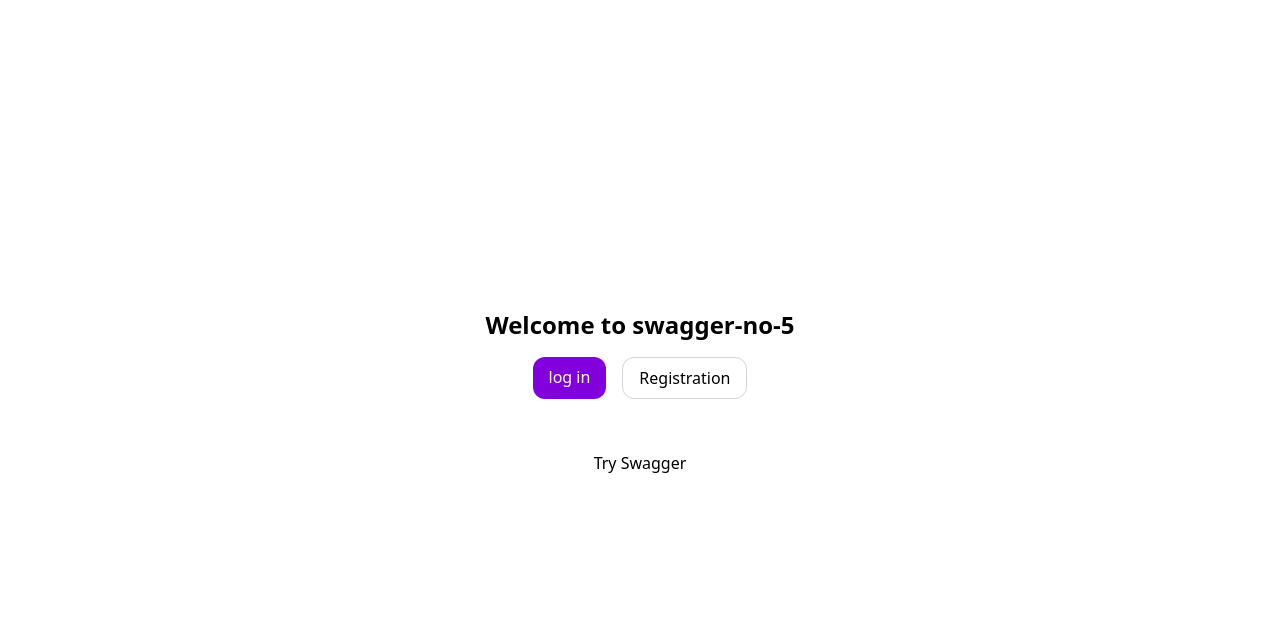
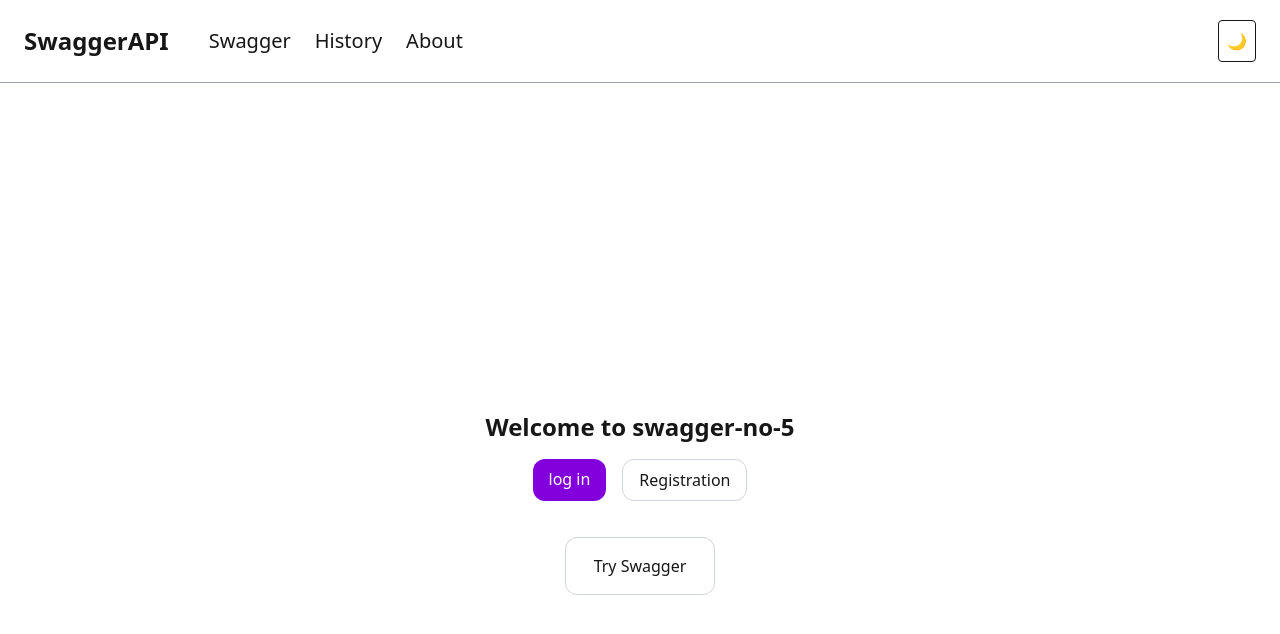
Before and after one commit to NataliItaly/swagger-editor, a Next.js app: page / in a window 1280 px wide. Shown: the top 634 px of the page. Built offline with nearby package versions, Linux system fonts and the light colour scheme.

Commit message:
feat: add header component

```diff
--- a/app/globals.css
+++ b/app/globals.css
@@ -1,3 +1,22 @@
 @import 'tailwindcss';
+/* @custom-variant dark (&:where(.dark, .dark *)); */
 
-@custom-variant dark (&:where(.dark, .dark *));
+:root {
+  --background: #ffffff;
+  --foreground: #171717;
+}
+
+html.dark {
+  --background: #111827;
+  --foreground: #f9fafb;
+}
+
+body {
+  background: var(--background);
+  color: var(--foreground);
+}
+
+html.dark .workplace {
+  background-color: #111827;
+  color: white;
+}
--- a/app/layout.tsx
+++ b/app/layout.tsx
@@ -1,6 +1,7 @@
 import type { Metadata } from 'next';
 import './globals.css';
 import { ThemeProvider } from '@/providers/theme-provider';
+import Header from '@/components/Header/Header';
 
 export const metadata: Metadata = {
   title: 'swagger-no-5',
@@ -15,7 +16,8 @@ export default function RootLayout({
     <html lang="en" suppressHydrationWarning>
       <body>
         <ThemeProvider attribute="class" defaultTheme="system" enableSystem>
-          {children}
+          <Header />
+          <main className="py-5">{children}</main>
         </ThemeProvider>
       </body>
     </html>
--- a/app/page.tsx
+++ b/app/page.tsx
@@ -19,7 +19,10 @@ export default function HomePage() {
         </Link>
       </div>
       <div className="flex justify-center mt-5">
-        <Link className="py-4 px-7" href="/swagger">
+        <Link
+          className="py-4 px-7 border rounded-xl border-gray-300 cursor-pointer"
+          href="/swagger"
+        >
           Try Swagger
         </Link>
       </div>
--- a/app/swagger/page.tsx
+++ b/app/swagger/page.tsx
@@ -9,8 +9,10 @@ export default function SwaggerWorkspace() {
   const [parsedSchema, setParsedSchema] = useState<SwaggerSchema | null>(null);
   return (
     <div className="py-7 overflow-hidden">
-      <h2 className="w-full text-center">Swagger Workplace</h2>
-      <div className="flex flex-col justify-center lg:flex-row w-full gap-6 p-5 bg-white text-gray-900 dark:text-white dark:bg-gray-800">
+      <h2 className="w-full text-xl font-bold text-center mb-4">
+        Swagger Workplace
+      </h2>
+      <div className="flex flex-col justify-center lg:flex-row w-full gap-6 p-5 bg-white text-gray-900">
         <SwaggerEditor schema={parsedSchema} onSchemaChange={setParsedSchema} />
         <SwaggerViewer schema={parsedSchema} />
       </div>
--- /dev/null
+++ b/components/About/About.tsx
@@ -0,0 +1,7 @@
+export default function About() {
+  return (
+    <div>
+      <h1>About Our Team</h1>
+    </div>
+  );
+}
--- /dev/null
+++ b/components/Header/Header.tsx
@@ -0,0 +1,26 @@
+import ThemeToggle from '../ThemeToggle/ThemeToggle';
+import Link from 'next/link';
+
+export default function Header() {
+  return (
+    <header className="flex justify-between gap-6 items-center px-6 py-5 border-b border-gray-400 ">
+      <nav className="flex gap-10 items-center">
+        <div className="text-2xl font-bold">
+          <span>Swagger</span>API
+        </div>
+        <ul className="flex items-center gap-6 text-xl">
+          <li>
+            <Link href="/swagger">Swagger</Link>
+          </li>
+          <li>
+            <Link href="/history">History</Link>
+          </li>
+          <li>
+            <Link href="/about">About</Link>
+          </li>
+        </ul>
+      </nav>
+      <ThemeToggle />
+    </header>
+  );
+}
--- /dev/null
+++ b/components/History/History.tsx
@@ -0,0 +1,7 @@
+export default function History() {
+  return (
+    <div>
+      <h1>History and Analytics</h1>
+    </div>
+  );
+}
--- a/components/SwaggerWorkspace/SwaggerEditor/SwaggerEditor.tsx
+++ b/components/SwaggerWorkspace/SwaggerEditor/SwaggerEditor.tsx
@@ -180,9 +180,6 @@ export default function SwaggerEditor({
 
   return (
     <div className="flex-1 lg:flex-1/2 lg:max-w-1/2">
-      <div className="bg-red-600 dark:bg-black text-black dark:text-white p-8">
-        Test theme
-      </div>
       <Toolbar
         format={format}
         onConvertToJSON={switchToJSON}
--- a/components/SwaggerWorkspace/SwaggerViewer/Endpoint/ResponseViewer/ResponeseViewer.tsx
+++ b/components/SwaggerWorkspace/SwaggerViewer/Endpoint/ResponseViewer/ResponeseViewer.tsx
@@ -36,7 +36,7 @@ export default function ResponseViewer({ response }: ResponseViewerProps) {
       <div className="mt-4">
         <h4 className="font-medium">Headers</h4>
 
-        <pre className="mt-2 rounded bg-gray-100 dark:bg-gray-800 p-3 overflow-auto text-sm">
+        <pre className="mt-2 rounded bg-gray-100 p-3 overflow-auto text-sm">
           {JSON.stringify(response.headers, null, 2)}
         </pre>
       </div>
@@ -48,7 +48,7 @@ export default function ResponseViewer({ response }: ResponseViewerProps) {
           className={`mt-2 rounded p-3 overflow-auto text-sm ${
             isError
               ? 'bg-red-50 text-red-600 border border-red-200'
-              : 'bg-gray-100 dark:bg-gray-800'
+              : 'bg-gray-100'
           }`}
         >
           {formattedBody}
--- a/components/SwaggerWorkspace/SwaggerWorkspace.tsx
+++ b/components/SwaggerWorkspace/SwaggerWorkspace.tsx
@@ -8,7 +8,7 @@ import type { SwaggerSchema } from '@/types/swagger';
 export default function SwaggerWorkspace() {
   const [parsedSchema, setParsedSchema] = useState<SwaggerSchema | null>(null);
   return (
-    <div className="p-5 bg-white text-gray-900 dark:text-white dark:bg-gray-800">
+    <div className="workplace p-5 bg-white text-gray-900">
       <SwaggerEditor schema={parsedSchema} onSchemaChange={setParsedSchema} />
       <SwaggerViewer schema={parsedSchema} />
     </div>
```
